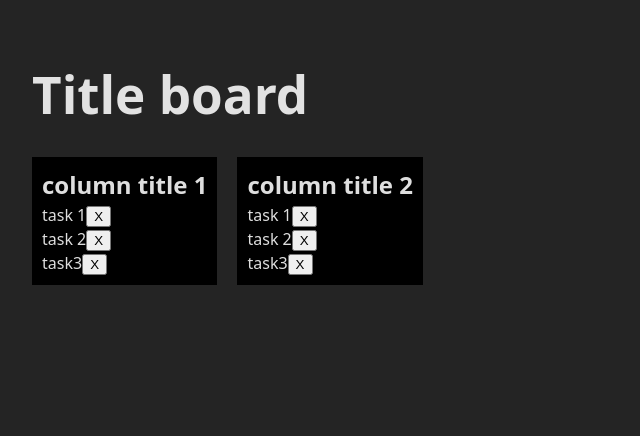
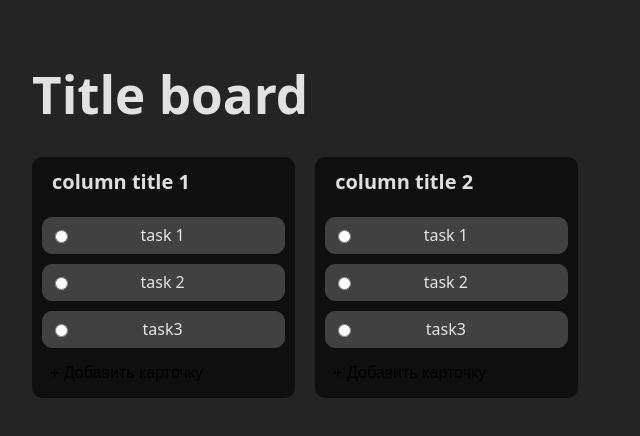
Before and after one commit to mrDen4/Trello_Clone_React, a React (Vite) app: page / in a window 1280 px wide. Shown: the top 436 px of the page, without its empty margins (0-640 px from the left). Built offline with nearby package versions, Linux system fonts and the light colour scheme.

Commit message:
add layout

```diff
--- a/src/App.css
+++ b/src/App.css
@@ -4,11 +4,3 @@
   margin: 0 auto;
   padding: 2rem;
 }
-
-.card {
-  padding: 2em;
-}
-
-.read-the-docs {
-  color: #888;
-}
--- a/src/Board.tsx
+++ b/src/Board.tsx
@@ -18,12 +18,14 @@ export const Board: React.FC<BoardProps> = ({ boardName }) => {
             <h2 className="column__title">{item.columnTitle}</h2>
             <ul>
                 {item.columnTasks.map(task =>
-                    <li>
+                    <li className="card">
+                        <input type="radio" name="" id="" className="card__checkbox"/>
                         {task}
-                        <button>X</button>
+                        <button className="card__exit">X</button>
                     </li>
                 )}
             </ul>
+            <button className="column__btn-add">+ Добавить карточку</button>
         </li>
     )
     return (
--- a/src/board.css
+++ b/src/board.css
@@ -1,18 +1,81 @@
 .board {
-    width: 100%;
+  width: 100%;
 }
 
 .columns {
-    width: 100%;
-    display: flex;
+  width: 100%;
+  display: flex;
 }
 
 .column {
-    background: #000;
-    margin-right: 20px;
-    padding: 10px;
+  background: #0f0f0f;
+  margin-right: 20px;
+  padding: 10px;
+  border-radius: 10px;
+  width: 20%;
 }
 
 .column__title {
-    margin: 0;
+  margin: 0 0 20px 0;
+  padding-left: 10px;
+  font-size: 20px;
 }
+
+.card {
+  background: #414141;
+  border: 1.5px solid #414141;
+  border-radius: 10px;
+  margin-bottom: 10px;
+  padding: 5px 7px;
+  font-size: 16px;
+  display: flex;
+  align-items: center;
+  justify-content: space-between;
+  cursor: pointer;
+  transition: 0.7s;
+}
+
+.card:hover {
+  border-color: #fff;
+}
+
+.card:hover .card__exit {
+  opacity: 1;
+}
+
+.card__exit {
+  border: none;
+  border-radius: 10px;
+  padding: 5px 7px;
+  cursor: pointer;
+  opacity: 0;
+  transition: 0.7s;
+  background: none;
+}
+
+.card__exit:hover {
+  background: #dadada3f;
+}
+
+.card__checkbox {
+  cursor: pointer;
+}
+
+.column__btn-add {
+  width: 100%;
+  border: none;
+  background: none;
+  display: flex;
+  background: #0f0f0f;
+  border: 1.5px solid #0f0f0f;
+  padding: 5px 7px;
+  font-size: 16px;
+  border-radius: 10px;
+  cursor: pointer;
+  transition: 0.7s;
+}
+
+.column__btn-add:hover {
+  background: #dadada3f;
+  border: 1.5px solid #dadada3f;
+}
```
